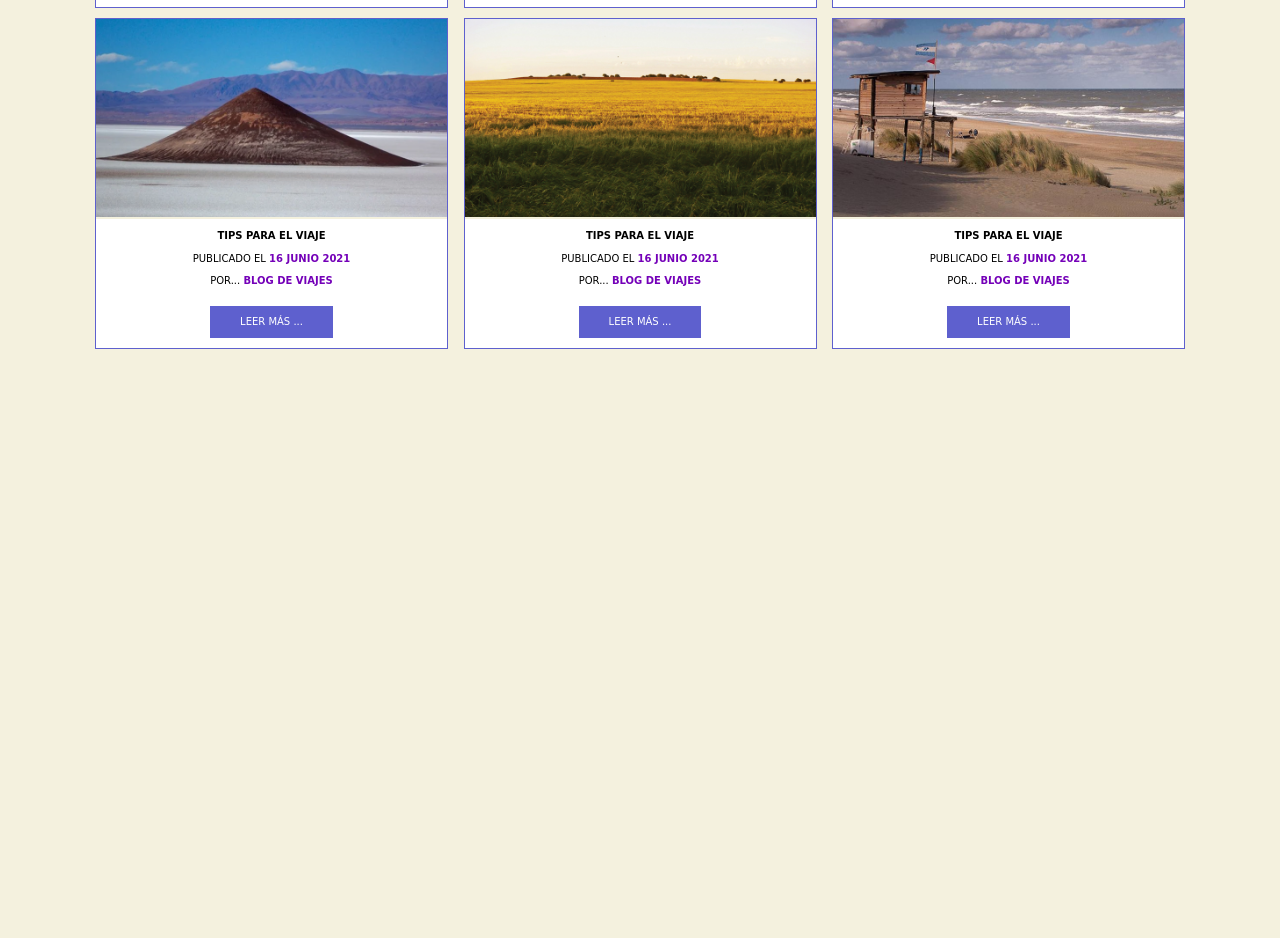
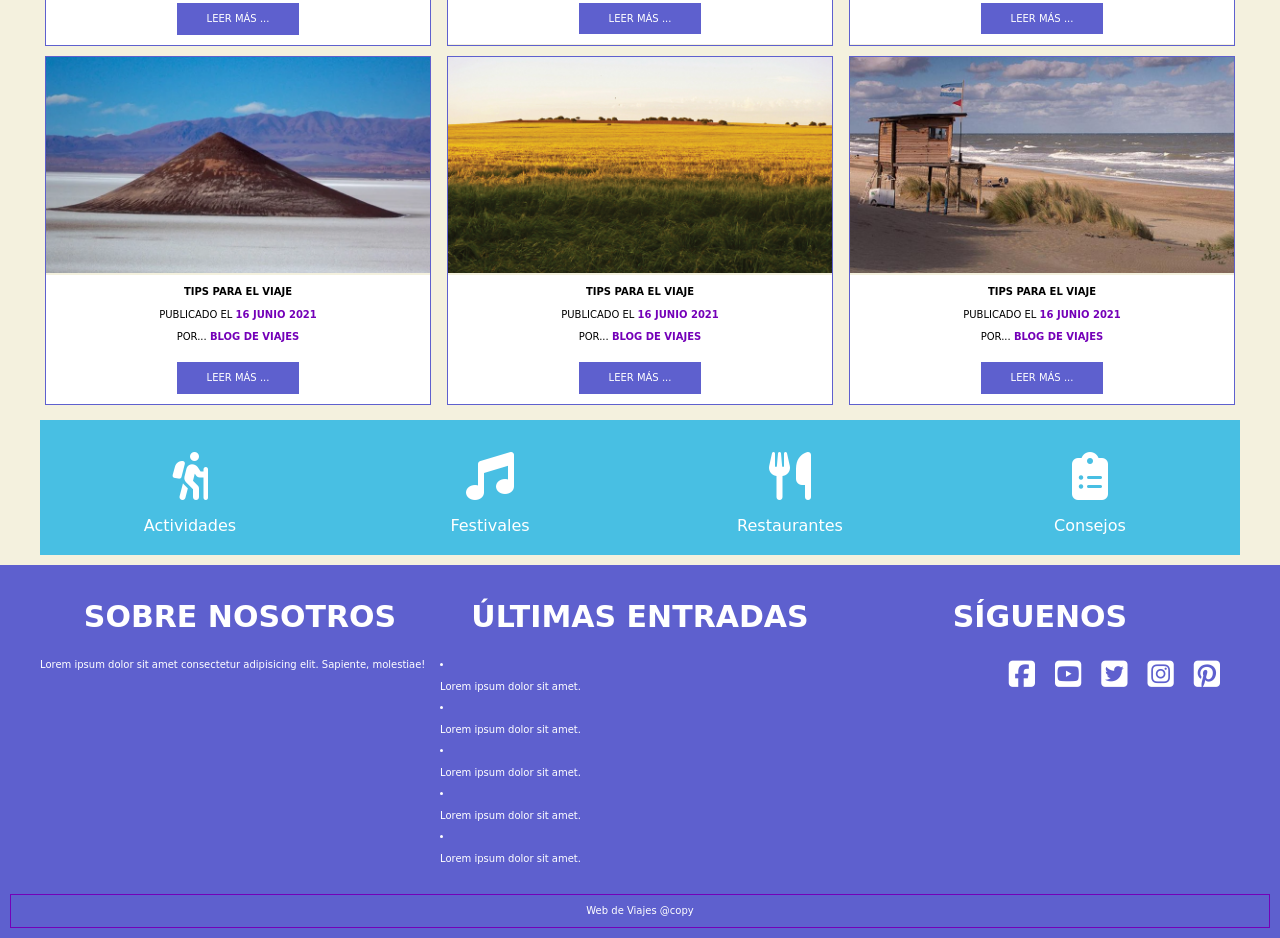
Before and after one commit to lgLuis/WebDeViajes, a plain HTML site: page index.html in a window 1280 px wide. Shown: the part 1553-2491 px from the top of the page. Before the commit the page ends 1907 px from the top, so only its background shows below. Drawn offline with Linux system fonts and the light colour scheme; a web font is replaced by a local one.

Commit message:
casi casi

```diff
--- a/css/styles.css
+++ b/css/styles.css
@@ -107,7 +107,7 @@ img{ max-width: 100%;}
 
 /*CONTENIDO*/
 .contenedor{
-    max-width: 1100px;
+    max-width: 1200px;
     margin: 0 auto;
 }
 
@@ -154,3 +154,107 @@ img{ max-width: 100%;}
     margin-top: 1rem;
     display: inline-block;
 }
+
+/*CETEGORIAS E ICONOS*/
+
+.categorias ul{
+    display: flex;
+    padding: 0;
+}
+
+.categorias ul li{
+    flex: 1 0 calc(20% - 1rem);
+    padding: 2rem;
+    list-style: none;
+}
+
+.categorias ul li a{
+    color: var(--blanco);
+    font-size: 1.6rem;
+    display: flex;
+    flex-direction: column;
+    align-items: center;
+    text-decoration: none;
+}
+
+.categorias ul li i{
+    padding: 1.2rem;
+    margin-bottom: 0.5rem;
+}
+
+
+
+@media (min-width:768px){
+    .categorias ul li{
+        flex: 1;
+    }
+}
+
+.categorias ul li:nth-child(1){
+    background-color: var(--turquesa);
+
+}
+.categorias ul li:nth-child(2){
+    background-color: var(--turquesa);
+
+}
+.categorias ul li:nth-child(3){
+    background-color: var(--turquesa);
+
+}
+.categorias ul li:nth-child(4){
+    background-color: var(--turquesa);
+
+}
+
+/*FOOTER*/
+
+.footer{
+    background-color: var(--azul);
+    padding: 1rem;
+    color: var(--blanco);
+}
+
+.footer h2{
+    text-transform: uppercase;
+}
+
+@media(min-width:768px){
+    .footer .contenedor{
+        display: flex;
+    }
+    .footer .caja{
+        flex: 1;
+    }
+
+}
+
+.copyright{
+    border: 1px solid var(--azulMorado);
+    margin: 2rem 0 0 0;
+    padding: 1rem 0 ;
+    text-align: center;
+}
+
+.sociales ul li span{
+    display: none;
+}
+.sociales ul li a{
+    color: var(--blanco);
+}
+
+.sociales ul{
+    display: flex;
+    flex-wrap: wrap;
+    justify-content: flex-start;
+    justify-content: flex-end;
+    flex: 1 0 auto;
+    list-style: none;
+}
+
+.sociales ul li{
+    margin-right: 2rem;
+}
+.sociales ul li a:before{
+    color: var(--blanco);
+}
--- a/index.html
+++ b/index.html
@@ -128,7 +128,68 @@
                 </div>
             </article> <!--FIN ARTICLE-->
         </main>
+        <div class="categorias">
+            <ul>
+                <li>
+                    <a href="#">
+                        <i class="fas fa-hiking fa-3x"></i>
+                        Actividades
+                    </a>
+                </li> <!--FIN REFERENCIAS-->
+                <li>
+                    <a href="#">
+                        <i class="fas fa-music fa-3x"></i>
+                        Festivales
+                    </a>
+                </li> <!--FIN REFERENCIAS-->
+                <li>
+                    <a href="#">
+                        <i class="fas fa-utensils fa-3x"></i>
+                        Restaurantes
+                    </a>
+                </li> <!--FIN REFERENCIAS-->
+                <li>
+                    <a href="#">
+                        <i class="fas fa-clipboard-list fa-3x"></i>
+                        Consejos
+                    </a>
+                </li> <!--FIN REFERENCIAS-->
+            </ul>
+        </div>
     </div>
 
+    <footer class="footer">
+        <div class="contenedor">
+            <div class="nosotros caja">
+                <h2>Sobre nosotros</h2>
+                <p>Lorem ipsum dolor sit amet consectetur adipisicing elit. Sapiente, molestiae!</p>
+            </div>
+
+            <div class="entradas caja">
+                <h2>Últimas entradas</h2>
+                <li><p>Lorem ipsum dolor sit amet.</p></li>
+                <li><p>Lorem ipsum dolor sit amet.</p></li>
+                <li><p>Lorem ipsum dolor sit amet.</p></li>
+                <li><p>Lorem ipsum dolor sit amet.</p></li>
+                <li><p>Lorem ipsum dolor sit amet.</p></li>
+            </div>
+
+            <div class="siguenos caja">
+                <h2>Síguenos</h2>
+                <nav class="sociales">
+                    <ul>
+                        <li><a href="#"><i class="fab fa-facebook-square fa-3x"></i><span>Facebook</span></a></li>
+                        <li><a href="#"><i class="fab fa-youtube-square fa-3x"></i><span>YouTube</span></a></li>
+                        <li><a href="#"><i class="fab fa-twitter-square fa-3x"></i><span>Twitter</span></a></li>
+                        <li><a href="#"><i class="fab fa-instagram-square fa-3x"></i><span>Instagram</span></a></li>
+                        <li><a href="#"><i class="fab fa-pinterest-square fa-3x"></i><span>Pinteres</span></a></li>
+                    </ul>
+                </nav>
+            </div>
+        </div>
+        <p class="copyright">Web de Viajes @copy</p>
+    </footer>
+
 </body>
+<script src="https://kit.fontawesome.com/4b372a6cbd.js" crossorigin="anonymous"></script>
 </html>
```
